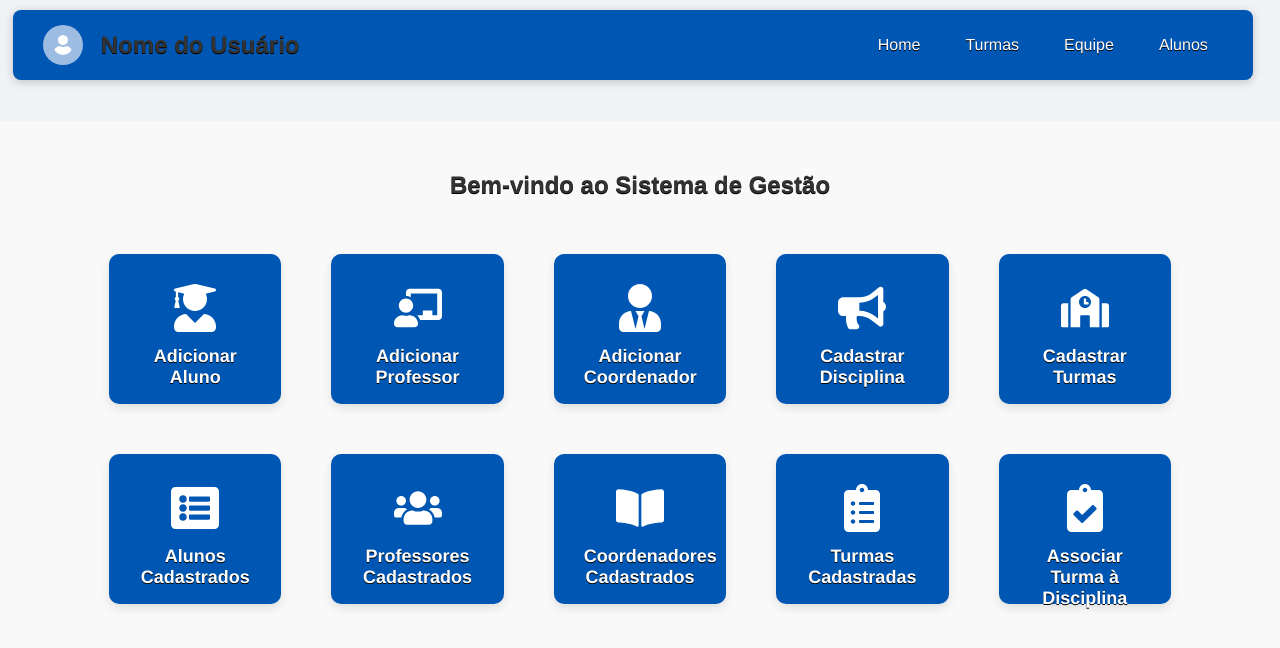
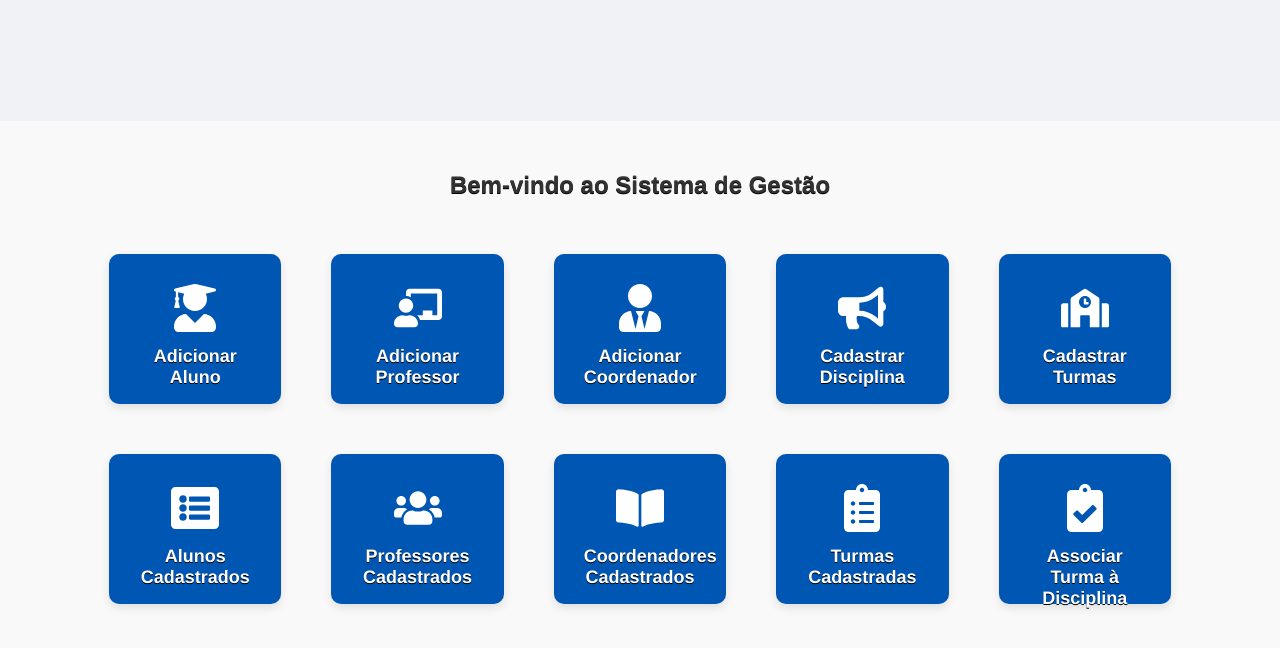
Before and after one commit to Gabrielsenac007/Frontend-PI-Mediotec, a React (Vite) app: page /home in a window 1280 px wide. Shown: the top 648 px of the page. Built offline with nearby package versions, Linux system fonts and the light colour scheme.

Commit message:
header with role

```diff
--- a/package.json
+++ b/package.json
@@ -12,6 +12,7 @@
   "dependencies": {
     "@react-icons/all-files": "^4.1.0",
     "axios": "^1.7.7",
+    "jwt-decode": "^4.0.0",
     "prop-types": "^15.8.1",
     "react": "^18.3.1",
     "react-confirm-alert": "^3.0.6",
--- a/src/App.jsx
+++ b/src/App.jsx
@@ -1,24 +1,39 @@
+import { jwtDecode } from 'jwt-decode';
 import './App.css';
 import Header from './Components/Header/Header';
 import HeaderProfessor from './Components/Header/HeaderProfessor';
 import { Outlet, useLocation } from 'react-router-dom';
+import { useEffect, useState } from 'react';
 
 function App() {
   const location = useLocation();
+
+  const [token, setToken] = useState("")
 
   // Condições para não exibir cabeçalhos em determinadas rotas ou escolher qual cabeçalho exibir
   const isLoginRoute = location.pathname === '/';
   const isProfessorLogin = location.pathname === '/login/professor';
   const isCoordenadorLogin = location.pathname === '/login/coordenador';
 
+  useEffect(() => {
+    const getToken = localStorage.getItem("token");
+    if (getToken) {
+      const decode = jwtDecode(getToken);
+      setToken(decode.role);
+    }
+  }, []);
+
+
+
+
+
   return (
     <div className="App">
       {/* Renderizar cabeçalhos baseados na rota */}
       {!isLoginRoute && ( // Não exibir cabeçalho na tela de login
         <>
-          {isProfessorLogin && <HeaderProfessor />}
-          {isCoordenadorLogin && <Header />}
-          {!isProfessorLogin && !isCoordenadorLogin && <Header />}
+          {token === "PROFESSOR" && <HeaderProfessor />}
+          {token === "COORDENADOR" && <Header />}
         </>
       )}
       <main>
--- a/src/Components/Header/Header.jsx
+++ b/src/Components/Header/Header.jsx
@@ -3,10 +3,11 @@ import { FaUser } from 'react-icons/fa'; // Importando o ícone do usuário
 import { IoMenu } from "react-icons/io5"; // Importando o ícone do menu
 import { Link } from 'react-router-dom'; // Importando o componente Link
 import './Header.css'; // Certifique-se de importar o CSS
+import { jwtDecode } from 'jwt-decode';
 
 const Header = () => {
   const [menuOpen, setMenuOpen] = useState(false); // Estado para controlar a visibilidade do menu
-  const [userName, setUserName] = useState(''); // Estado para armazenar o nome do usuário
+  // Estado para armazenar o nome do usuário
   const menuRef = useRef(null); // Cria uma referência para o contêiner do menu
 
   // Função para alternar a visibilidade do menu
@@ -36,19 +37,18 @@ const Header = () => {
     };
   }, [menuOpen]);
 
-  // useEffect para recuperar o nome do usuário do localStorage
-  useEffect(() => {
-    const userData = JSON.parse(localStorage.getItem('authData'));
-    if (userData) {
-      setUserName(userData.name); // Armazena o nome do usuário no estado
-    }
-  }, []);
+
+
+  const token = localStorage.getItem("token");
+  const decode = jwtDecode(token);
+
+
 
   return (
     <header className="header">
       <div className="logo">
-        <FaUser className="login-icon" />
-        <h1>{userName || 'Nome do Usuário'}</h1> {/* Exibe o nome do usuário */}
+
+        <h1>{decode.name}</h1> {/* Exibe o nome do usuário */}
       </div>
       <nav>
         <IoMenu className='mobile-menu' onClick={toggleMenu} />
--- a/src/Components/Header/HeaderProfessor.jsx
+++ b/src/Components/Header/HeaderProfessor.jsx
@@ -3,6 +3,7 @@ import { FaUser } from 'react-icons/fa'; // Importando o ícone do usuário
 import { IoMenu } from "react-icons/io5"; // Importando o ícone do menu
 import { Link } from 'react-router-dom'; // Importando o componente Link
 import './Header.css'; // Certifique-se de importar o CSS
+import { jwtDecode } from 'jwt-decode';
 
 const HeaderProfessor = () => {
   const [menuOpen, setMenuOpen] = useState(false); // Estado para controlar a visibilidade do menu
@@ -35,11 +36,14 @@ const HeaderProfessor = () => {
     };
   }, [menuOpen]);
 
+  const token = localStorage.getItem("token");
+  const decode = jwtDecode(token);
+
   return (
     <header className="header">
       <div className="logo">
-        <FaUser className="login-icon" />
-        <h1>Nome do Usuário</h1>
+
+        <h1>{decode.name}</h1>
       </div>
       <nav>
         <IoMenu className='mobile-menu' onClick={toggleMenu} />
--- a/src/Components/Login/Login.jsx
+++ b/src/Components/Login/Login.jsx
@@ -31,8 +31,7 @@ const Login = () => {
         console.log('Login bem-sucedido:', data);
 
         // Armazena o token e o nome do usuário no localStorage
-        localStorage.setItem('authToken', data.token);
-        localStorage.setItem('userName', data.nome); // Armazena o nome do usuário
+        localStorage.setItem('token', data.token); // Armazena o nome do usuário
 
         // Exibe um alerta com a role do usuário
         alert('Role do usuário: ' + data.role);
```
Also changed, not shown: 1 other file (tests, documents, lock files or other folders).
